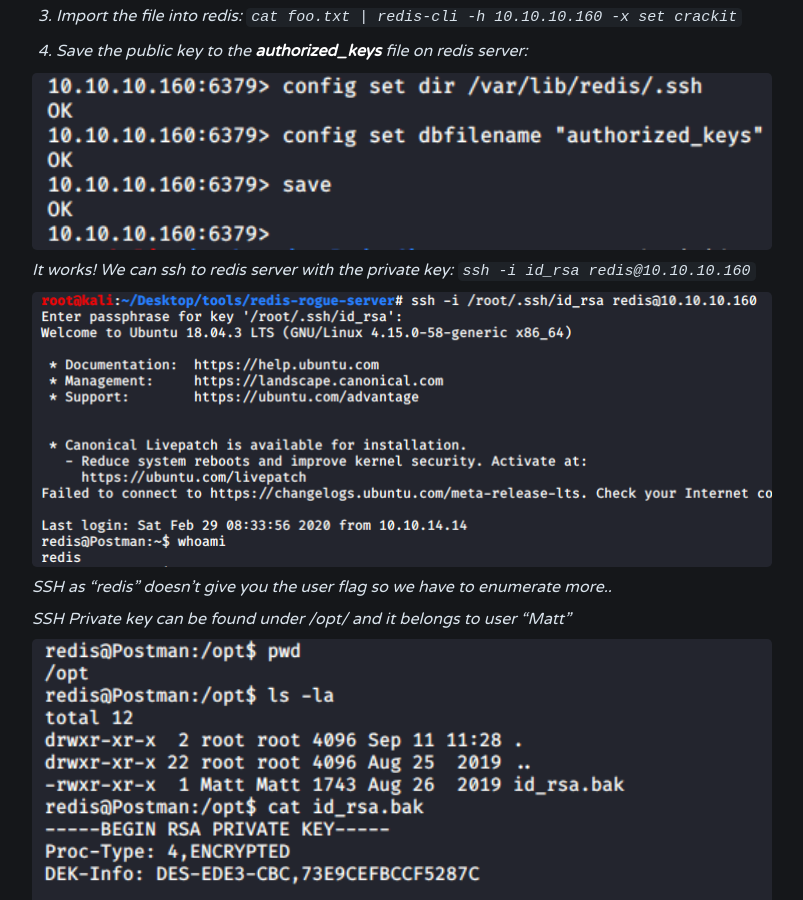
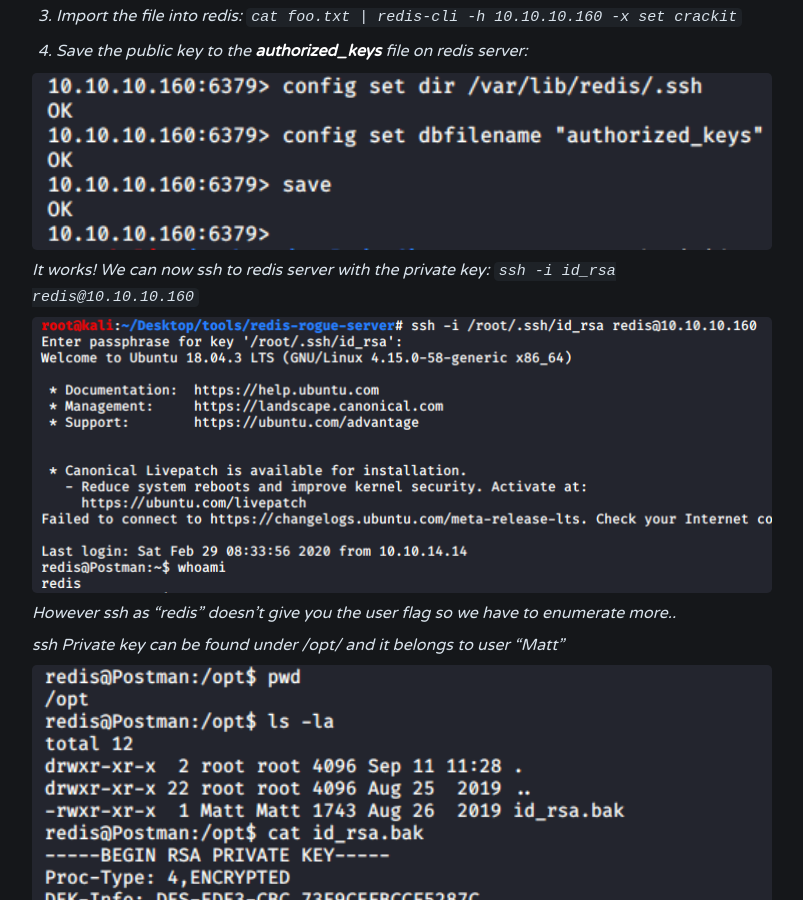
Before and after one commit to dfirale/dfirale.github.io, a Jekyll site: the page built from _posts/2020-02-23-Postman.md, in a window 1280 px wide and 900 px high, scrolled down 1490 px. Shown: the whole window, without its empty margins (238-1041 px from the left). Built offline with Jekyll 4.4.1, drawn with Linux system fonts in a browser that asks for light colours; a style sheet for code colours, icons or effects is not loaded; some of the changed text lies outside the part shown.

Commit message:
Update 2020-02-23-Postman.md

```diff
--- a/_posts/2020-02-23-Postman.md
+++ b/_posts/2020-02-23-Postman.md
@@ -32,13 +32,13 @@
 
 ![alt text](https://raw.githubusercontent.com/dfirale/dfirale.github.io/master/assets/images/postman/redis.png "Redis")
 
-It works! We can ssh to redis server with the private key: `ssh -i id_rsa redis@10.10.10.160`
+It works! We can now ssh to redis server with the private key: `ssh -i id_rsa redis@10.10.10.160`
 
 ![alt text](https://raw.githubusercontent.com/dfirale/dfirale.github.io/master/assets/images/postman/ssh.png "SSH")
 
-SSH as "redis" doesn't give you the user flag so we have to enumerate more..
+However ssh as "redis" doesn't give you the user flag so we have to enumerate more..
 
-SSH Private key can be found under /opt/ and it belongs to user "Matt"
+ssh Private key can be found under /opt/ and it belongs to user "Matt"
 
 ![alt text](https://raw.githubusercontent.com/dfirale/dfirale.github.io/master/assets/images/postman/id_rsa.png "id_rsa.bak")
 
```
Also changed, not shown: other parts of _posts/2020-02-23-Postman.md (+3 -1 lines).
